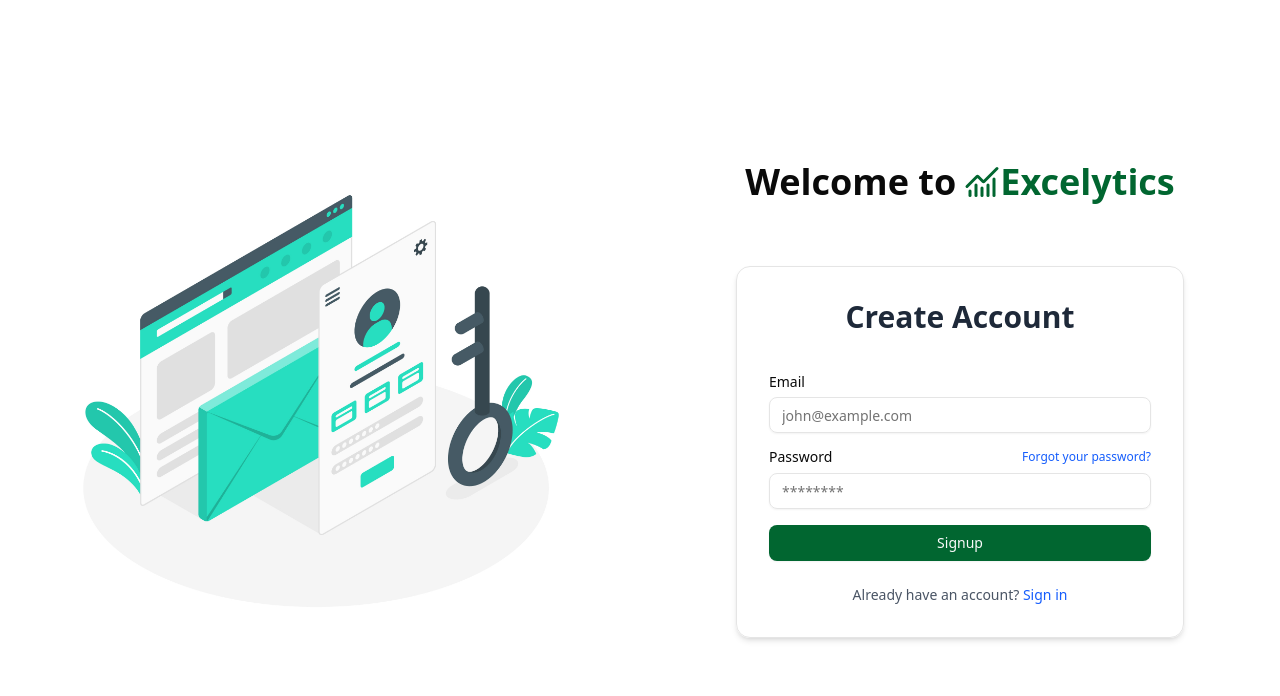
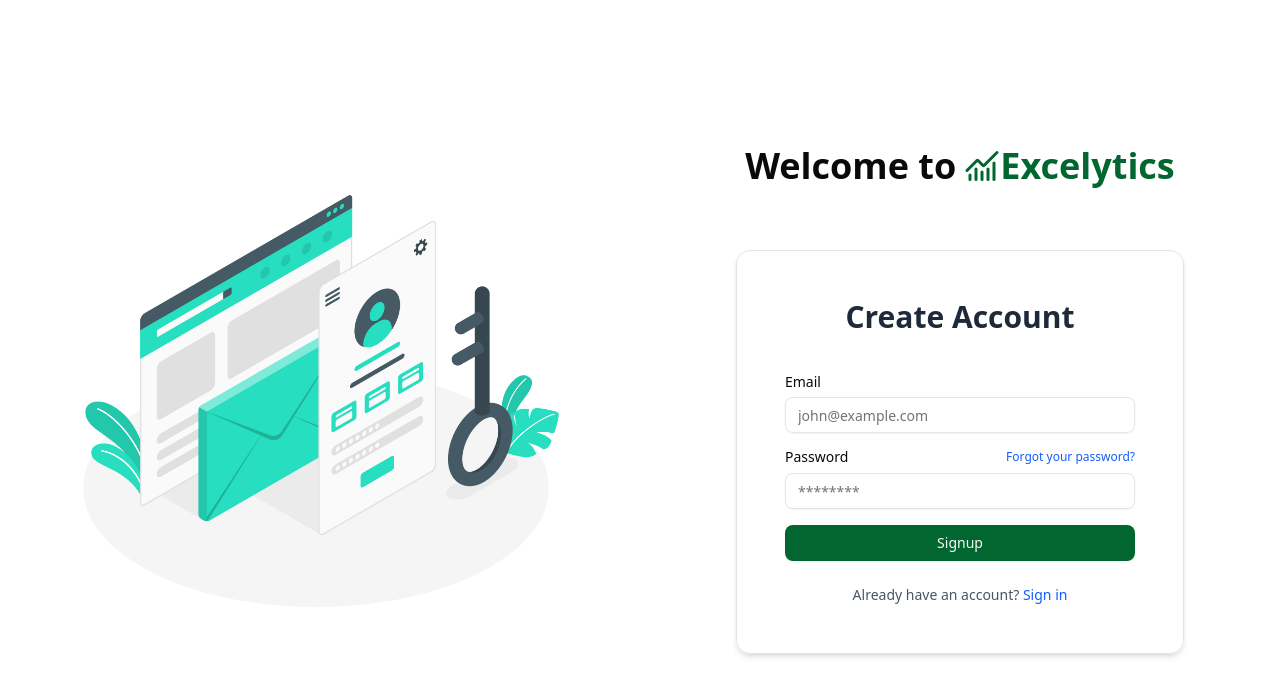
Before and after one commit to ayushtwo8/excel-analytics-platform, a React (Vite) app in the folder frontend/: page /signup in a window 1280 px wide. Shown: the top 696 px of the page. Built offline with nearby package versions, Linux system fonts and the light colour scheme; no server answers.

Commit message:
minor changes

```diff
--- a/frontend/src/components/Signup.jsx
+++ b/frontend/src/components/Signup.jsx
@@ -1,5 +1,5 @@
 import React, { useState } from "react";
-import { auth, googleProvider } from "@/lib/firebase";
+import { auth } from "@/lib/firebase";
 import { createUserWithEmailAndPassword } from "firebase/auth";
 import { useNavigate } from "react-router-dom";
 import { Button } from "./ui/button";
@@ -51,7 +51,7 @@ const Signup = () => {
           {/* Signup Form */}
           <form
             onSubmit={handleSignup}
-            className="flex flex-col gap-6 border p-8 rounded-xl shadow-md"
+            className="flex flex-col gap-6 border p-12 rounded-xl shadow-md"
           >
             <h2 className="text-center text-3xl font-semibold pb-4 text-gray-800">
               Create Account
```
